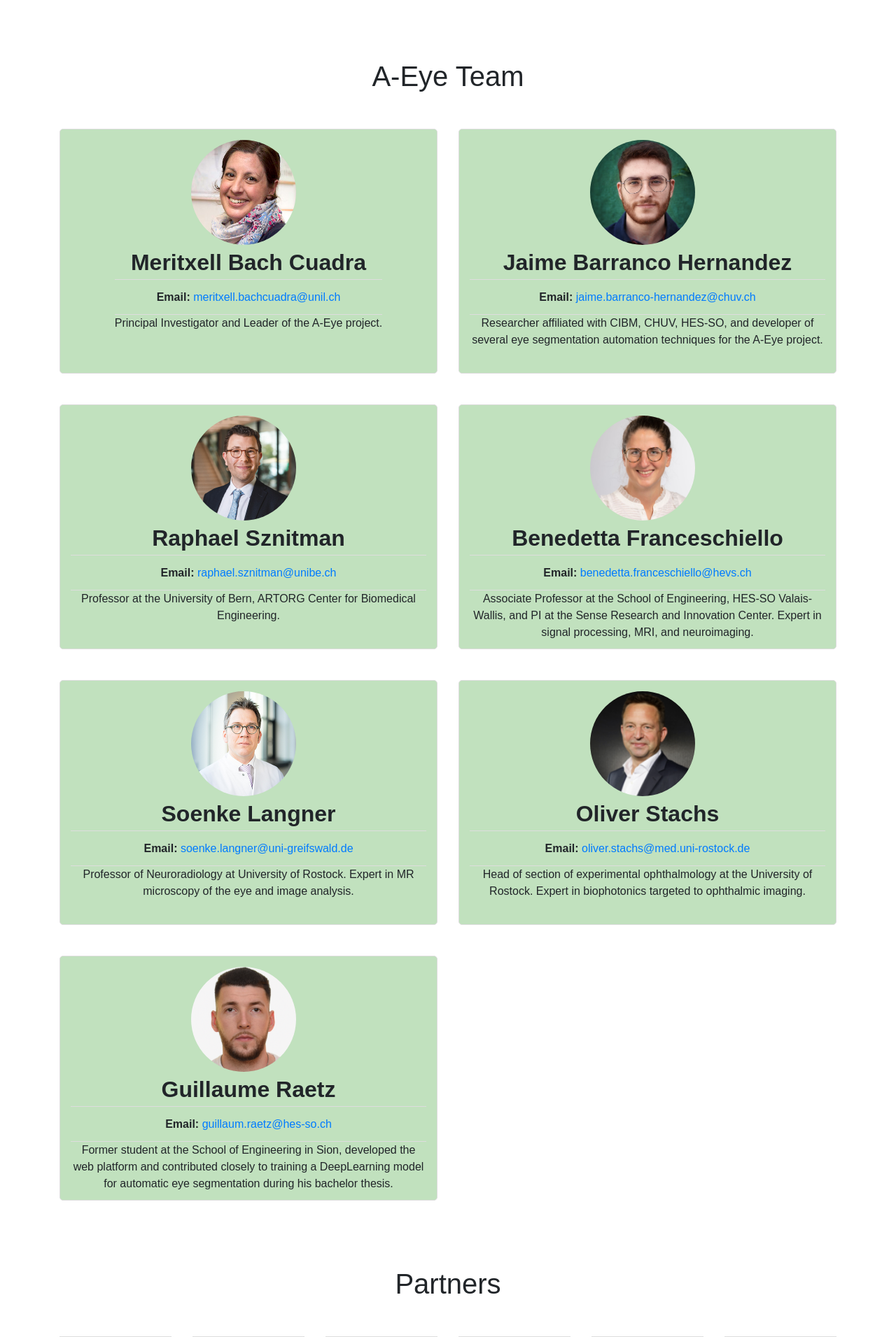
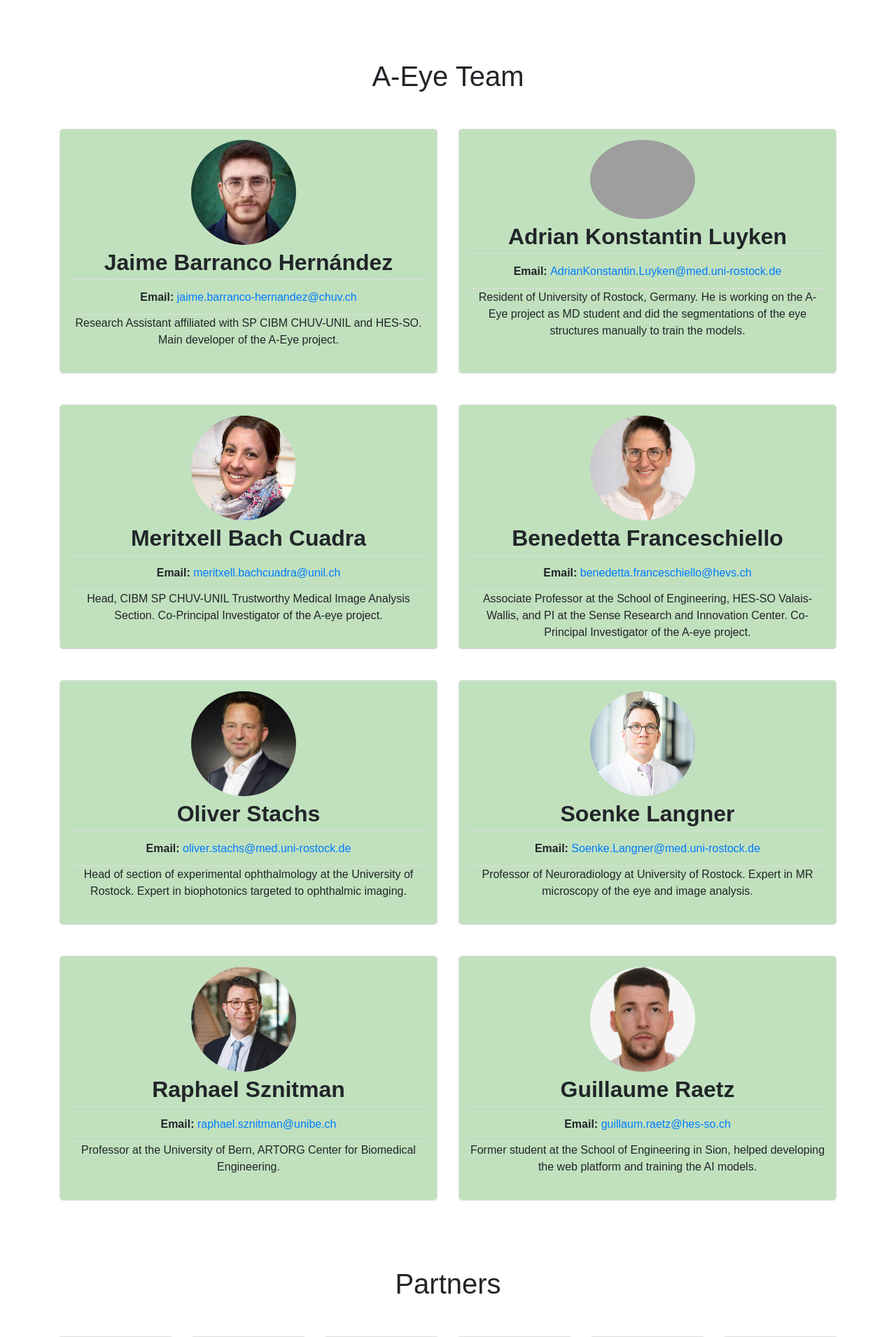
Before and after one commit to jijiduc/a-eye_web_dev_jeremy, a Flask app: page /about in a window 1280 px wide. Shown: the part 424-2335 px from the top of the page at 70% size. Run offline with Flask 3, Linux system fonts and the light colour scheme; parts of the project's set-up code (start-up, migrations or seed data) failed here and were passed over; some libraries are stand-ins or nearby versions; grey boxes are pictures that could not be loaded.

Commit message:
upd: about page

```diff
--- a/templates/about.html
+++ b/templates/about.html
@@ -17,6 +17,38 @@
 <div class="row">
     <div class="col-md-6 mb-4">
         <div class="collaborator-card">
+            <img src="{{ url_for('static', filename='images/A-Eye_team/jaime.jpg') }}" alt="Jaime Barranco Hernández">
+            <div class="info-section">
+                <div class="name-section">
+                    <strong style="font-size: 2em;">Jaime Barranco Hernández</strong>
+                </div>
+                <div class="email-section">
+                    <strong>Email: </strong> <a href="mailto:jaime.barranco-hernandez@chuv.ch">jaime.barranco-hernandez@chuv.ch</a>
+                </div>
+                <div class="description-section">
+                    Research Assistant affiliated with SP CIBM CHUV-UNIL and HES-SO. Main developer of the A-Eye project.
+                </div>
+            </div>
+        </div>
+    </div>
+        <div class="col-md-6 mb-4">
+        <div class="collaborator-card">
+            <img src="{{ url_for('static', filename='images/A-Eye_team/adrian.jpg') }}" alt="Adrian Konstantin Luyken">
+            <div class="info-section">
+                <div class="name-section">
+                    <strong style="font-size: 2em;">Adrian Konstantin Luyken</strong>
+                </div>
+                <div class="email-section">
+                    <strong>Email: </strong> <a href="mailto:AdrianKonstantin.Luyken@med.uni-rostock.de">AdrianKonstantin.Luyken@med.uni-rostock.de</a>
+                </div>
+                <div class="description-section">
+                    Resident of University of Rostock, Germany. He is working on the A-Eye project as MD student and did the segmentations of the eye structures manually to train the models.
+                </div>
+            </div>
+        </div>
+    </div>
+    <div class="col-md-6 mb-4">
+        <div class="collaborator-card">
             <img src="{{ url_for('static', filename='images/A-Eye_team/Meri.jpg') }}" alt="Meritxell Bach Cuadra">
             <div class="info-section">
                 <div class="name-section">
@@ -26,23 +58,57 @@
                     <strong>Email: </strong> <a href="mailto:meritxell.bachcuadra@unil.ch">meritxell.bachcuadra@unil.ch</a>
                 </div>
                 <div class="description-section">
-                    Principal Investigator and Leader of the A-Eye project.
+                    Head, CIBM SP CHUV-UNIL Trustworthy Medical Image Analysis Section.
+                    Co-Principal Investigator of the A-eye project.
                 </div>
             </div>
         </div>
     </div>
     <div class="col-md-6 mb-4">
         <div class="collaborator-card">
-            <img src="{{ url_for('static', filename='images/A-Eye_team/jaime.jpg') }}" alt="Jaime Barranco Hernandez">
+            <img src="{{ url_for('static', filename='images/A-Eye_team/bene.jpg') }}" alt="Benedetta Franceschiello">
             <div class="info-section">
                 <div class="name-section">
-                    <strong style="font-size: 2em;">Jaime Barranco Hernandez</strong>
+                    <strong style="font-size: 2em;">Benedetta Franceschiello</strong>
                 </div>
                 <div class="email-section">
-                    <strong>Email: </strong> <a href="mailto:jaime.barranco-hernandez@chuv.ch">jaime.barranco-hernandez@chuv.ch</a>
+                    <strong>Email: </strong> <a href="mailto:benedetta.franceschiello@hevs.ch">benedetta.franceschiello@hevs.ch</a>
                 </div>
                 <div class="description-section">
-                    Researcher affiliated with CIBM, CHUV, HES-SO, and developer of several eye segmentation automation techniques for the A-Eye project.
+                    Associate Professor at the School of Engineering, HES-SO Valais-Wallis, and PI at the Sense Research and Innovation Center.
+                    Co-Principal Investigator of the A-eye project.
+                </div>
+            </div>
+        </div>
+    </div>
+    <div class="col-md-6 mb-4">
+        <div class="collaborator-card">
+            <img src="{{ url_for('static', filename='images/A-Eye_team/oliver.jpg') }}" alt="Oliver Stachs">
+            <div class="info-section">
+                <div class="name-section">
+                    <strong style="font-size: 2em;">Oliver Stachs</strong>
+                </div>
+                <div class="email-section">
+                    <strong>Email: </strong> <a href="mailto:oliver.stachs@med.uni-rostock.de">oliver.stachs@med.uni-rostock.de</a>
+                </div>
+                <div class="description-section">
+                    Head of section of experimental ophthalmology at the University of Rostock. Expert in biophotonics targeted to ophthalmic imaging.
+                </div>
+            </div>
+        </div>
+    </div>
+    <div class="col-md-6 mb-4">
+        <div class="collaborator-card">
+            <img src="{{ url_for('static', filename='images/A-Eye_team/soenke.jpg') }}" alt="Soenke Langner">
+            <div class="info-section">
+                <div class="name-section">
+                    <strong style="font-size: 2em;">Soenke Langner</strong>
+                </div>
+                <div class="email-section">
+                    <strong>Email: </strong><a href="mailto:Soenke.Langner@med.uni-rostock.de">Soenke.Langner@med.uni-rostock.de</a>
+                </div>
+                <div class="description-section">
+                    Professor of Neuroradiology at University of Rostock. Expert in MR microscopy of the eye and image analysis.
                 </div>
             </div>
         </div>
@@ -65,54 +131,6 @@
     </div>
     <div class="col-md-6 mb-4">
         <div class="collaborator-card">
-            <img src="{{ url_for('static', filename='images/A-Eye_team/bene.jpg') }}" alt="Benedetta Franceschiello">
-            <div class="info-section">
-                <div class="name-section">
-                    <strong style="font-size: 2em;">Benedetta Franceschiello</strong>
-                </div>
-                <div class="email-section">
-                    <strong>Email: </strong> <a href="mailto:benedetta.franceschiello@hevs.ch">benedetta.franceschiello@hevs.ch</a>
-                </div>
-                <div class="description-section">
-                    Associate Professor at the School of Engineering, HES-SO Valais-Wallis, and PI at the Sense Research and Innovation Center. Expert in signal processing, MRI, and neuroimaging.
-                </div>
-            </div>
-        </div>
-    </div>
-    <div class="col-md-6 mb-4">
-        <div class="collaborator-card">
-            <img src="{{ url_for('static', filename='images/A-Eye_team/soenke.jpg') }}" alt="Soenke Langner">
-            <div class="info-section">
-                <div class="name-section">
-                    <strong style="font-size: 2em;">Soenke Langner</strong>
-                </div>
-                <div class="email-section">
-                    <strong>Email: </strong> <a href="mailto:soenke.langner@uni-greifswald.de">soenke.langner@uni-greifswald.de</a>
-                </div>
-                <div class="description-section">
-                    Professor of Neuroradiology at University of Rostock. Expert in MR microscopy of the eye and image analysis.
-                </div>
-            </div>
-        </div>
-    </div>
-    <div class="col-md-6 mb-4">
-        <div class="collaborator-card">
-            <img src="{{ url_for('static', filename='images/A-Eye_team/oliver.jpg') }}" alt="Oliver Stachs">
-            <div class="info-section">
-                <div class="name-section">
-                    <strong style="font-size: 2em;">Oliver Stachs</strong>
-                </div>
-                <div class="email-section">
-                    <strong>Email: </strong> <a href="mailto:oliver.stachs@med.uni-rostock.de">oliver.stachs@med.uni-rostock.de</a>
-                </div>
-                <div class="description-section">
-                    Head of section of experimental ophthalmology at the University of Rostock. Expert in biophotonics targeted to ophthalmic imaging.
-                </div>
-            </div>
-        </div>
-    </div>
-    <div class="col-md-6 mb-4">
-        <div class="collaborator-card">
             <img src="{{ url_for('static', filename='images/A-Eye_team/guillaume.jpg') }}" alt="Guillaume Raetz">
             <div class="info-section">
                 <div class="name-section">
@@ -122,7 +140,7 @@
                     <strong>Email: </strong> <a href="mailto:guillaum.raetz@hes-so.ch">guillaum.raetz@hes-so.ch</a>
                 </div>
                 <div class="description-section">
-                    Former student at the School of Engineering in Sion, developed the web platform and contributed closely to training a DeepLearning model for automatic eye segmentation during his bachelor thesis.
+                    Former student at the School of Engineering in Sion, helped developing the web platform and training the AI models.
                 </div>
             </div>
         </div>
```
Also changed, not shown: app.py (+0 -15 lines).
